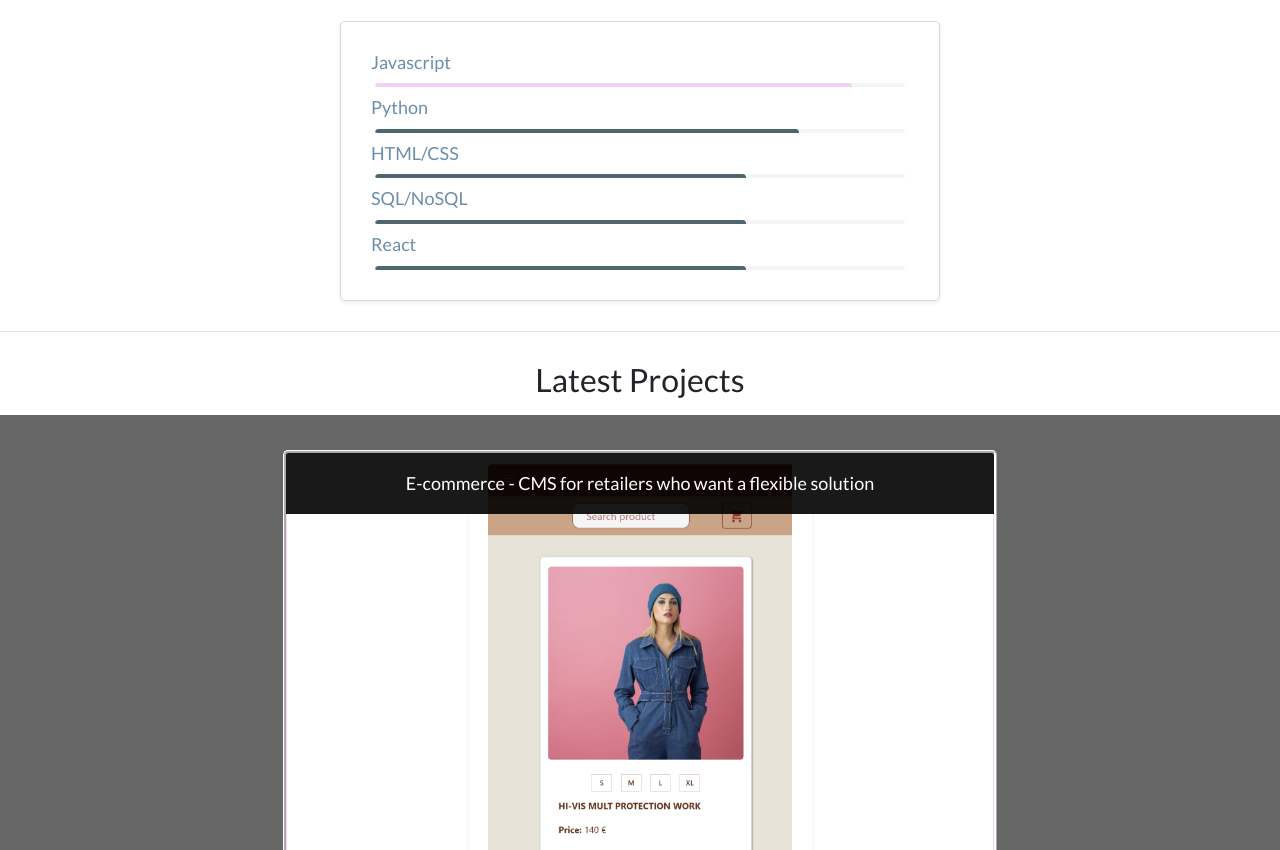
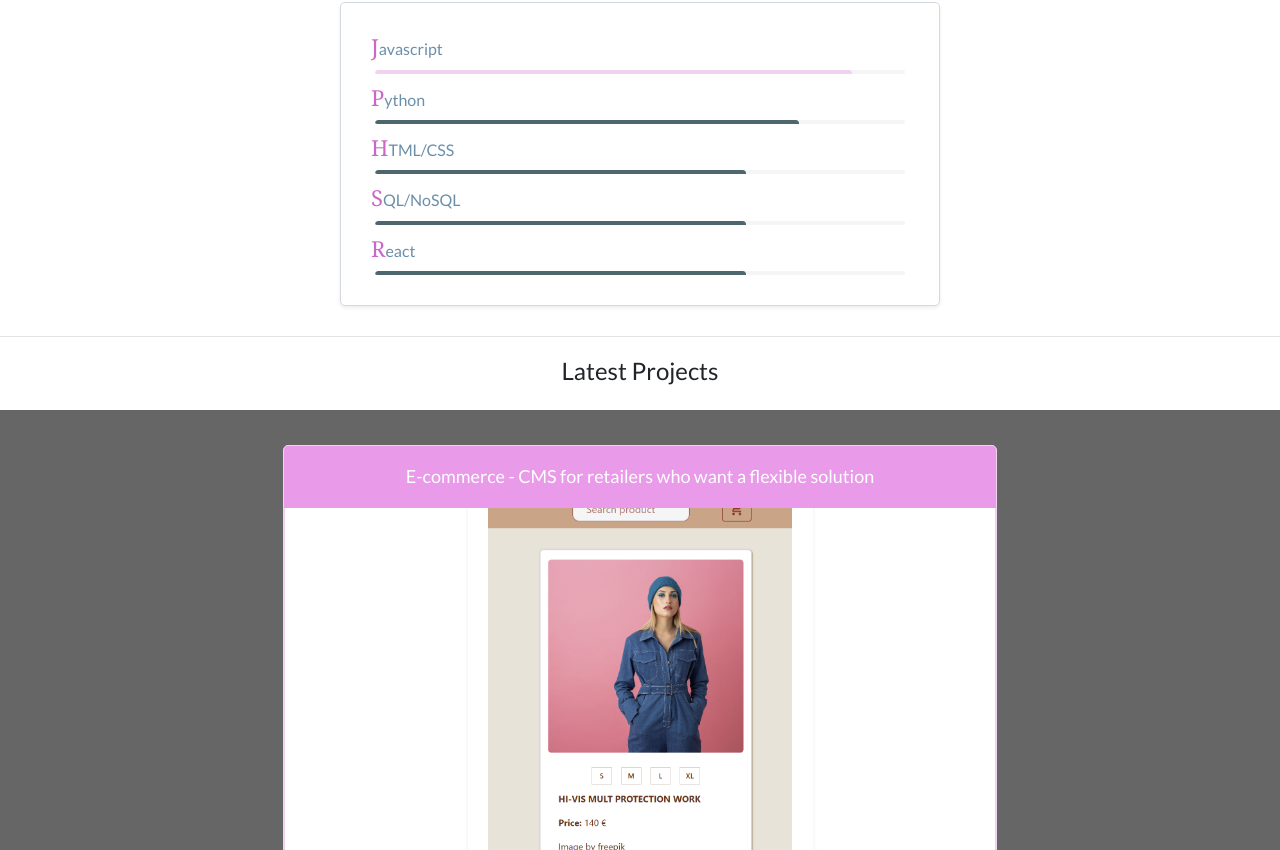
Before and after one commit to Gustaf26/portfolio-2024, a React (Vite) app: page / in a window 1280 px wide. Shown: the part 1350-2200 px from the top of the page. Built offline with nearby package versions, Linux system fonts and the light colour scheme; some icons are missing.

Commit message:
(Desig > Sections): Extra changes in style for harmonizing

```diff
--- a/src/App.jsx
+++ b/src/App.jsx
@@ -33,10 +33,10 @@ const App = () => {
         <Header />
         <Contact />
         <About />
-        <h1>Skills</h1>
+        <p><h2>Skills</h2></p>
         <Skills />
         <div className="main-container">
-          <h1>Latest Projects</h1>
+          <p><h2>Latest Projects</h2></p>
           {items.length ? items.map(item => item) : null}
           {secondItems.length ? secondItems.map(item => item) : null}
           <button id="contact-me-button">
--- a/src/assets/style.css
+++ b/src/assets/style.css
@@ -16,13 +16,25 @@ body {
         font-size: xx-large;
     }
 
+    & p h2 {
+        font-size: larger;
+        text-align: center;
+
+        @media screen and (min-width:600px) {
+            font-size: x-large;
+
+        }
+    }
+
     & h2 {
+        text-align: left;
         font-size: larger;
     }
 
-    & h3 {
-        font-size: large;
-    }
+}
+
+& h3 {
+    font-size: large;
 }
 
 
@@ -256,7 +268,6 @@ header ul.social {
         width: 30px;
         height: 20px;
         object-fit: cover;
-        filter: invert(60%);
     }
 
     &:hover {
@@ -354,10 +365,6 @@ img {
     }
 }
 
-h1 {
-    text-align: center;
-    padding: 10px;
-}
 
 /* SECTIONS */
 
@@ -368,7 +375,6 @@ h1 {
     width: 100vw;
     height: fit-content;
     border-top: 0.5px solid rgb(229, 226, 226);
-
 }
 
 
@@ -425,6 +431,16 @@ section {
             color: rgb(107, 142, 169);
             margin: 10px;
             font-size: medium;
+        }
+
+        & .level-title::first-letter {
+            text-transform: capitalize;
+            font-family: Cambria, Cochin, Georgia, Times, 'Times New Roman', serif;
+            /* Different font family */
+            font-size: 22px;
+            /* Optional: Make it larger */
+            color: rgb(202, 104, 202);
+            /* Optional: Change color */
         }
 
 
@@ -536,6 +552,8 @@ section {
 
                 &.rotated {
                     animation: rotate 0.5s linear forwards;
+                    color: rgb(234, 202, 234);
+                    border: 2px solid rgb(234, 202, 234);
                 }
 
                 &:hover {
@@ -588,11 +606,12 @@ section {
             background-color: white;
             position: relative;
             overflow-y: hidden;
-            border: 3px ridge white;
+            border: 0.5px solid rgb(241, 211, 241);
             border-radius: 5px;
 
             & a {
                 background-color: white;
+                border: 0.5px solid rgb(241, 211, 241);
             }
 
             & h3 {
@@ -600,7 +619,7 @@ section {
                 left: 0;
                 top: 0;
                 padding: 20px;
-                background-color: rgba(0, 0, 0, 0.9);
+                background-color: rgb(233, 155, 233);
                 right: 0;
                 color: white;
                 text-align: center;
@@ -630,6 +649,16 @@ section {
                 animation: show 1s linear forwards;
                 animation: move-up 0.5s linear forwards;
                 filter: contrast(120%);
+
+                &::first-letter {
+                    text-transform: capitalize;
+                    font-family: Cambria, Cochin, Georgia, Times, 'Times New Roman', serif;
+                    /* Different font family */
+                    font-size: 26px;
+                    /* Optional: Make it larger */
+                    color: rgb(202, 104, 202);
+                    /* Optional: Change color */
+                }
 
                 & a {
                     display: block;
@@ -695,19 +724,27 @@ section {
         max-width: 700px;
         margin-top: 40px;
 
-        .item {
+        & h2 {
+            margin-left: 0px;
+        }
 
-            & h3 {
+        & .content {
+
+            & .title {
                 width: 90%;
                 display: flex;
                 justify-content: flex-start;
-                color: rgb(107, 142, 169);
                 font-size: medium;
 
                 & span {
                     font-weight: 200;
-                    color: var(--lightgrey);
                     margin-left: 7px;
+
+                    &.position {
+                        font-weight: bolder;
+                        margin-left: 0px;
+                        color: rgb(142, 56, 142);
+                    }
                 }
             }
         }
@@ -873,6 +910,17 @@ footer {
         }
     }
 
+    .skills {
+        width: 90%;
+
+        & .skillset {
+
+            & h3.level-title {
+                font-size: 0.95em !important;
+            }
+        }
+    }
+
     .main-container {
 
         & section.projects {
--- a/src/sections/Skills.jsx
+++ b/src/sections/Skills.jsx
@@ -109,7 +109,7 @@ function Skills() {
                 <div id="skillset" className="skillset">
                     {skills.map((skill, i) => {
                         return (
-                            <div key={skill.name} className="item">
+                            <div key={skill.name}>
                                 <h3 className="level-title">{skill.name}</h3>
                                 <div className="level-bar progress" style={{ zIndex: 10, height: '4px' }}>
                                     <span className="shining-prog progress-bar-value" ref={skillRefs[i]}
--- a/src/sections/container-one/Experience.jsx
+++ b/src/sections/container-one/Experience.jsx
@@ -53,7 +53,7 @@ function Experience() {
                         return (
                             <div key={exp.company} className="item">
                                 <h3 className="title">
-                                    {exp.title}
+                                    <span className="position">{exp.title}</span>
                                     <span className="place">{exp.company}</span>
 
                                 </h3>
```
